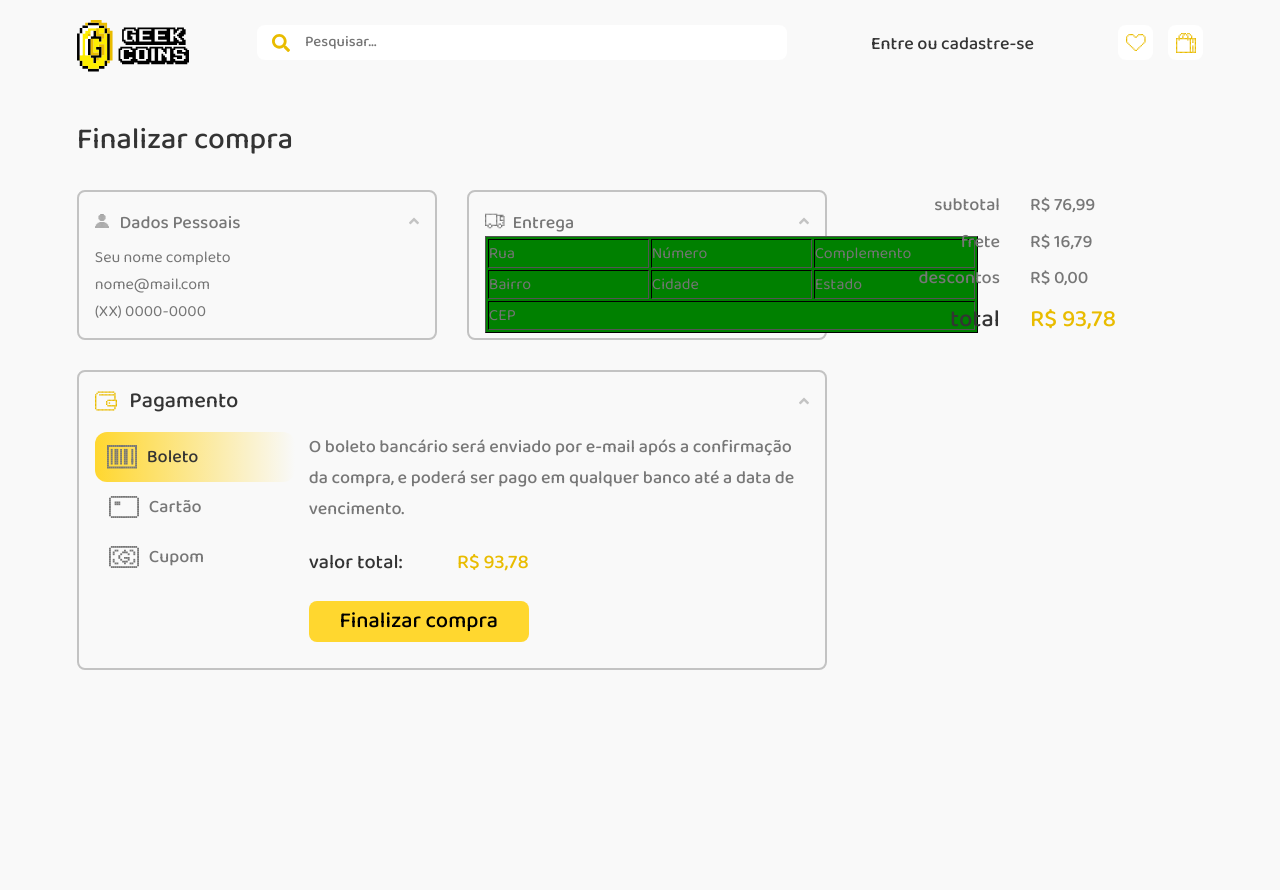
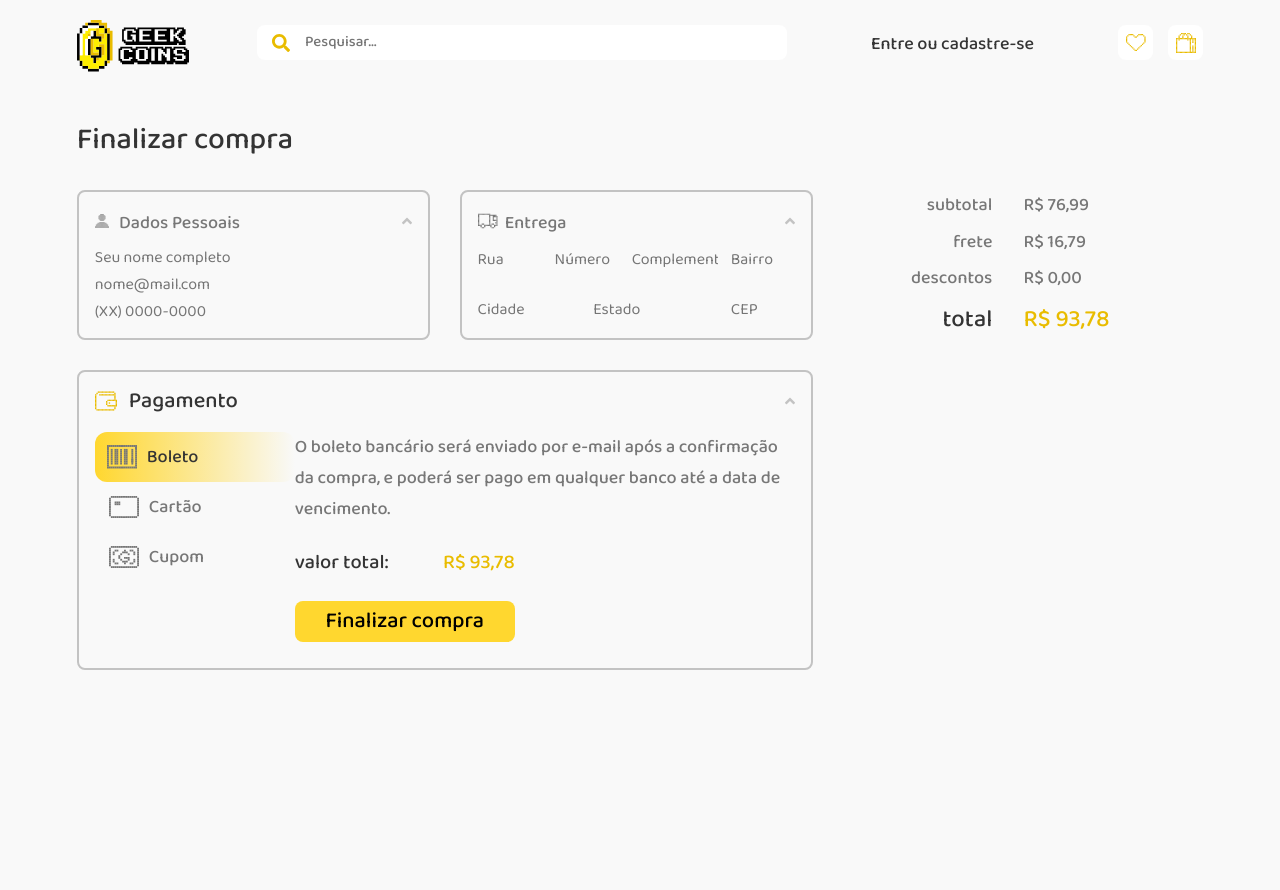
Before and after one commit to agnysbueno/GeekCoins, a PHP site: page /src/views/checkout.html in a window 1280 px wide. Run offline with PHP 8.4, Linux system fonts and the light colour scheme.

Commit message:
updating endereço card

```diff
--- a/public/css/checkout.css
+++ b/public/css/checkout.css
@@ -152,13 +152,10 @@ main {
 #delivery-info {
     height: 100px;
     display: flex;
+    flex-direction: row;
+    flex-wrap: wrap;
     align-items: center;
-}
-
-#delivery-info table {
-    width: 50px;
-    background-color: green;
-    border-color: black;
+    justify-content: space-between;
 }
 
 #payment-type {
@@ -284,12 +281,23 @@ main {
 }
 
 #payment-type #description-cartao #creditcard-info input {
-    width: 30%;
-    height: 30px;
-    padding: 12px;
+    height: 40px;
+    padding: 20px;
     border-radius: 8px;
     border-color: transparent;
     font-size: 16px;
+}
+
+#description-cartao #cartao {
+    width: 190px;
+}
+
+#description-cartao #validade {
+    width: 190px;
+}
+
+#description-cartao #cvv{
+    width: 90px;
 }
 
 #payment-type #description-cartao #card-type .radio-option {
--- a/src/views/checkout.html
+++ b/src/views/checkout.html
@@ -76,49 +76,35 @@
                         </div>
 
                         <form id="delivery-info" class="register-info" action="" method="POST">
-                            <table border="1">
-                                <tr>
-                                    <td width="33%">
+
                             <label for="logradouro">
-                                            <input type="text" name="logradouro" placeholder="Rua">
+                                <input type="text" name="logradouro" size="7" placeholder="Rua">
                             </label>
-                                    </td>
-                                    <td width="33%">
+
                             <label for="numero">
-                                            <input type="text" name="numero" placeholder="Número">
+                                <input type="text" name="numero" size="7" placeholder="Número">
                             </label>
-                                    </td>
-                                    <td width="33%">
+
                             <label for="complemento">
-                                            <input type="text" name="complemento" placeholder="Complemento">
+                                <input type="text" name="complemento" size="10" placeholder="Complemento">
                             </label>
-                                    </td>
-                                </tr>
-                                <tr>
-                                    <td width="33%">
+
                             <label for="bairro">
-                                            <input type="text" name="bairro" placeholder="Bairro">
+                                <input type="text" name="bairro" size="7" placeholder="Bairro">
                             </label>
-                                    </td>
-                                    <td width="33%">
+
                             <label for="cidade">
-                                            <input type="text" name="cidade" placeholder="Cidade">
+                                <input type="text" name="cidade" size="7" placeholder="Cidade">
                             </label>
-                                    </td>
-                                    <td width="33%">
+
                             <label for="estado">
-                                            <input type="text" name="estado" placeholder="Estado">
+                                <input type="text" name="estado" size="10" placeholder="Estado">
                             </label>
-                                    </td>
-                                </tr>
-                                <tr>
-                                    <td colspan="3">
+
                             <label for="cep">
-                                            <input type="text" name="cep" placeholder="CEP">
+                                <input type="text" name="cep" size="7" placeholder="CEP">
                             </label>
-                                    </td>
-                                </tr>
-                            </table>
+
                         </form>
                     </div>
                 </div>
@@ -165,9 +151,9 @@
 
                             <div id="description-cartao" class="myCheckout">
                                 <div id="creditcard-info">
-                                    <input type="number" size= "4" placeholder="Agência">
-                                    <input type="number" size= "10" placeholder="Conta">
-                                    <input type="number" size="1" placeholder="Dígito">
+                                    <input id="cartao" type="number" size= "16" placeholder="Número do cartão">
+                                    <input id="validade" type="number" size= "5" placeholder="Data de validade">
+                                    <input id="cvv" type="number" size="4" placeholder="CVV">
                                 </div>
 
                                 <div id="card-type">
```
Lines whose indentation alone changed are shown as unchanged.
